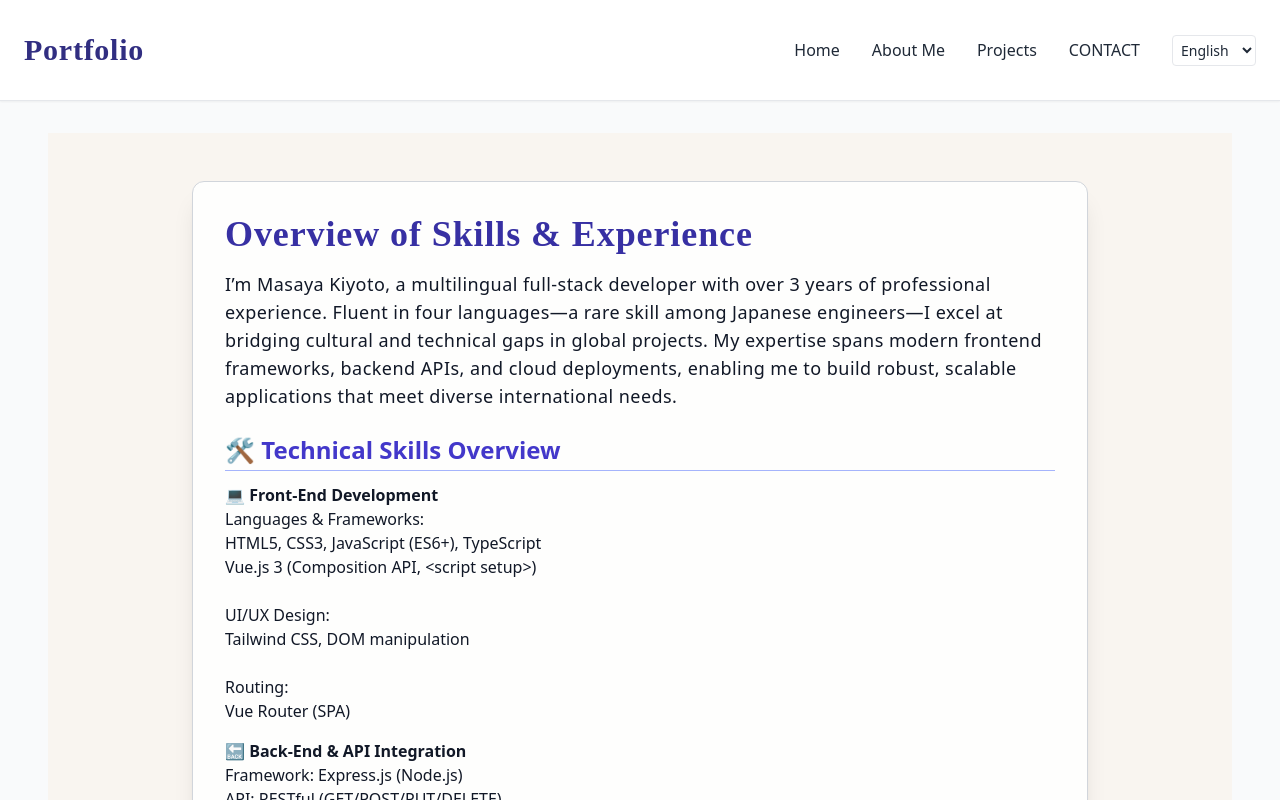
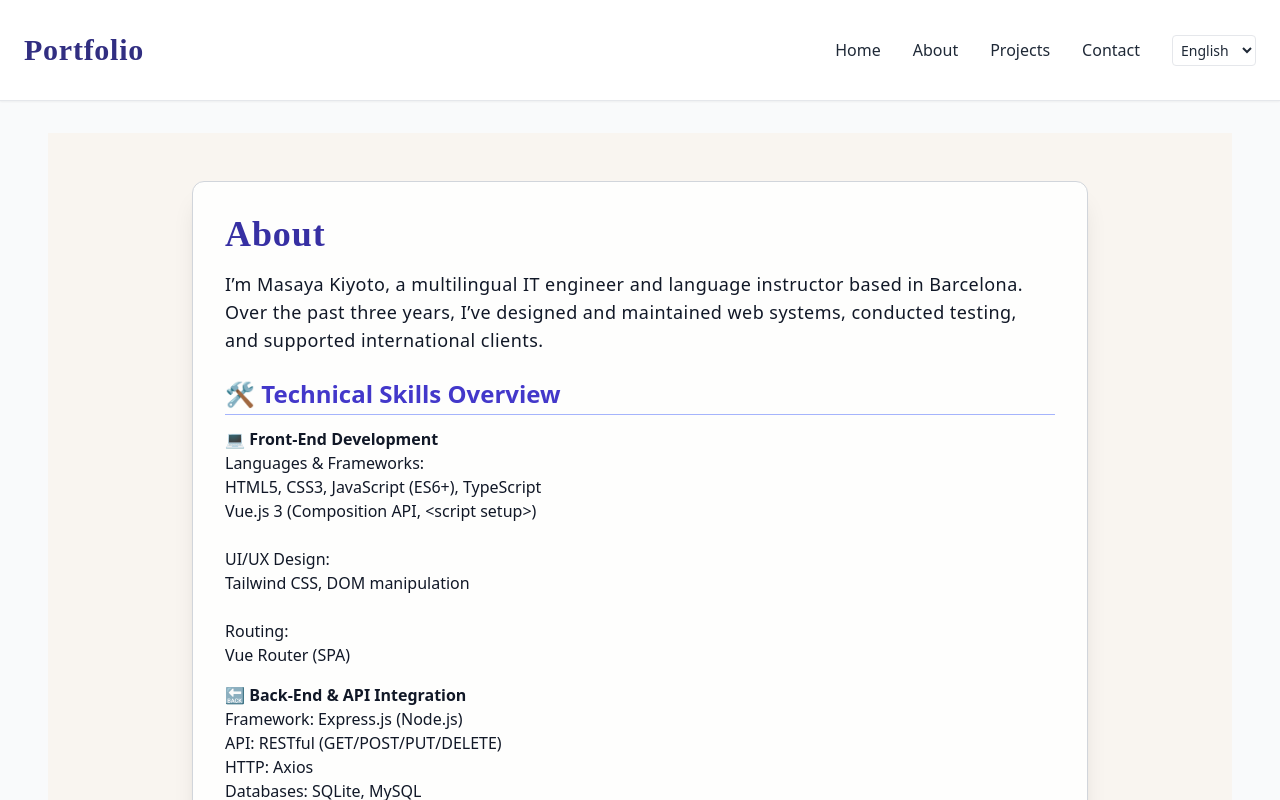
Before and after one commit to MasayaPractice/mk-portfolio, a Vue app: page / in a window 1280 px wide. Shown: the top 800 px of the page. Built offline with nearby package versions, Linux system fonts and the light colour scheme.

Commit message:
Fix i18n key paths for About section

```diff
--- a/src/i18n.ts
+++ b/src/i18n.ts
@@ -6,8 +6,8 @@ import es from './locales/es.json'
 
 export const i18n = createI18n({
   legacy: false,
-  locale: 'en',
-  fallbackLocale: 'en',
+  locale: 'en', // 初期表示言語
+  fallbackLocale: 'en', // フォールバック言語
   messages: {
     en,
     ja,
--- a/src/locales/en.json
+++ b/src/locales/en.json
@@ -1,54 +1,16 @@
 {
-  "Home": "Home",
-  "About": "About",
-  "Projects": "Projects",
-  "Contact": "Contact",
-
-  "title": "Overview of Skills & Experience",
-  "intro": "I’m Masaya Kiyoto, a multilingual full-stack developer with over 3 years of professional experience. Fluent in four languages—a rare skill among Japanese engineers—I excel at bridging cultural and technical gaps in global projects. My expertise spans modern frontend frameworks, backend APIs, and cloud deployments, enabling me to build robust, scalable applications that meet diverse international needs.",
-
-  "skillsTitle": "🛠️ Technical Skills Overview",
-
-  "frontend": "💻 Front-End Development",
-  "frontendDetail": "Languages & Frameworks:\nHTML5, CSS3, JavaScript (ES6+), TypeScript\nVue.js 3 (Composition API, <script setup>)\n\nUI/UX Design:\nTailwind CSS, DOM manipulation\n\nRouting:\nVue Router (SPA)",
-
-  "i18n": "🌐 Internationalisation (i18n)",
-  "i18nDetail": "Tools: vue-i18n\nLanguages: Japanese (native), English (C1), Spanish (B2), German (B1)\nFeatures: Dynamic UI, language persistence via localStorage, .json dictionaries",
-
-  "backend": "🔙 Back-End & API Integration",
-  "backendDetail": "Framework: Express.js (Node.js)\nAPI: RESTful (GET/POST/PUT/DELETE)\nHTTP: Axios\nDatabases: SQLite, MySQL",
-
-  "cloud": "☁️ Cloud & DevOps",
-  "cloudDetail": "AWS (basic deployment)\nGit (GitHub/GitLab)\nBuild & Deploy: Vite, Netlify/Vercel",
-
-  "testing": "🧪 Testing & Development Workflow",
-  "testingDetail": "Manual and unit testing\nLow-code: kintone\nData migration: over 1 million records",
-
-  "softSkills": "🤝 Business & Soft Skills",
-  "softSkillsDetail": "Multilingual: JA/EN/ES/DE\nCross-cultural collaboration\nClient support\nRemote work\nProblem solving\nProject coordination",
-
+  "home": {
+    "title": "Home"
+  },
   "about": {
-    "title": "About Me",
+    "title": "About",
     "intro": "I’m Masaya Kiyoto, a multilingual IT engineer and language instructor based in Barcelona. Over the past three years, I’ve designed and maintained web systems, conducted testing, and supported international clients.",
-    "educationIt": "My background combines education and IT – I’ve taught over 600 hours of Japanese on Preply and developed POS systems used in over 16,000 stores across Japan.",
+    "educationIt": "My background combines education and IT – I’ve taught over 600 hours of Japanese on Preply and developed POS systems used in over 16,000 shops across Japan.",
     "accenture": "At Gleamorb, I improved internal shop systems, and at Accenture Japan I supported large-scale data migration for Uniqlo’s global platform.",
     "languages": "I speak Japanese and English fluently, and have intermediate-level German (B1) and Spanish (B2). As one of the few Japanese professionals fluent in four languages, I bridge cultures and technology.",
     "strengths": "My strengths include analytical thinking, remote collaboration, and client-focused solutions. I’ve used low-code tools to boost workflows by about 30%, and facilitated communication across teams in Japan, Spain, and the Philippines.",
-    "closing": "I'm passionate about building technical solutions and creating meaningful cross-cultural connections."
+    "closing": "I’m passionate about building technical solutions and creating meaningful cross-cultural connections."
   },
-
-  "contact": {
-    "title": "CONTACT",
-    "description": "Have a question, project idea, or want to get in touch? Feel free to drop a message in English, Japanese, German, or Spanish.",
-    "form": {
-      "name": "Your name",
-      "email": "Your email",
-      "message": "Your message",
-      "send": "Send"
-    },
-    "footer": "Looking forward to hearing from you and exploring how we can work together."
-  },
-
   "projects": {
     "title": "Projects",
     "addProject": {
@@ -75,7 +37,31 @@
     },
     "noProjects": "No projects available.",
     "confirmDelete": "Are you sure you want to delete this project?",
-    "errorLoad": "Unable to load projects at the moment. Please try again later.",
+    "errorLoad": "Unable to load projects at present. Please try again later.",
     "errorDelete": "Failed to delete the project. Please try again."
-  }
+  },
+  "contact": {
+    "title": "Contact",
+    "description": "Have a question, project idea, or wish to get in touch? Feel free to drop a message in English, Japanese, German, or Spanish.",
+    "form": {
+      "name": "Your name",
+      "email": "Your email",
+      "message": "Your message",
+      "send": "Send"
+    },
+    "footer": "I look forward to hearing from you and exploring how we might work together."
+  },
+  "skillsTitle": "🛠️ Technical Skills Overview",
+  "frontend": "💻 Front-End Development",
+  "frontendDetail": "Languages & Frameworks:\nHTML5, CSS3, JavaScript (ES6+), TypeScript\nVue.js 3 (Composition API, <script setup>)\n\nUI/UX Design:\nTailwind CSS, DOM manipulation\n\nRouting:\nVue Router (SPA)",
+  "i18n": "🌐 Internationalisation (i18n)",
+  "i18nDetail": "Tools: vue-i18n\nLanguages: Japanese (native), English (C1), Spanish (B2), German (B1)\nFeatures: Dynamic UI, language persistence via localStorage, .json dictionaries",
+  "backend": "🔙 Back-End & API Integration",
+  "backendDetail": "Framework: Express.js (Node.js)\nAPI: RESTful (GET/POST/PUT/DELETE)\nHTTP: Axios\nDatabases: SQLite, MySQL",
+  "cloud": "☁️ Cloud & DevOps",
+  "cloudDetail": "AWS (basic deployment)\nGit (GitHub/GitLab)\nBuild & Deploy: Vite, Netlify/Vercel",
+  "testing": "🧪 Testing & Development Workflow",
+  "testingDetail": "Manual and unit testing\nLow-code: kintone\nData migration: over 1 million records",
+  "softSkills": "🤝 Business & Soft Skills",
+  "softSkillsDetail": "Multilingual: JA/EN/ES/DE\nCross-cultural collaboration\nClient support\nRemote work\nProblem solving\nProject coordination"
 }
--- a/src/locales/ja.json
+++ b/src/locales/ja.json
@@ -1,6 +1,12 @@
 {
-  "title": "スキルと経験の概要",
-  "intro": "清遠将也（きよと まさや）と申します。フルスタックエンジニアとして、モダンなフロントエンド・バックエンド開発やシステム統合、多言語コミュニケーションに携わってきました。このページでは、国際的な開発環境に関連する技術的およびビジネススキルをご紹介します。",
+  "Home": "ホーム",
+  "About": "自己紹介",
+  "Projects": "プロジェクト",
+  "Contact": "お問い合わせ",
+
+  "title": "技術スキルと経験の概要",
+  "intro": "私は清遠将也、バルセロナ在住の多言語ITエンジニア兼語学講師です。過去3年間にわたり、ウェブシステムの設計・保守、テスト実施、国際的なクライアントサポートに携わってきました。",
+
   "skillsTitle": "🛠️ 技術スキル概要",
 
   "frontend": "💻 フロントエンド開発",
--- a/src/views/HomeView.vue
+++ b/src/views/HomeView.vue
@@ -5,12 +5,12 @@
     >
       <!-- Section Title -->
       <h1 class="text-2xl sm:text-4xl font-serif font-bold text-indigo-800 mb-4 tracking-wide">
-        {{ t('title') }}
+        {{ t('about.title') }}
       </h1>
 
       <!-- Intro -->
       <p class="text-base sm:text-lg leading-relaxed mb-6 font-light tracking-wide">
-        {{ t('intro') }}
+        {{ t('about.intro') }}
       </p>
 
       <!-- Skills Header -->
```
